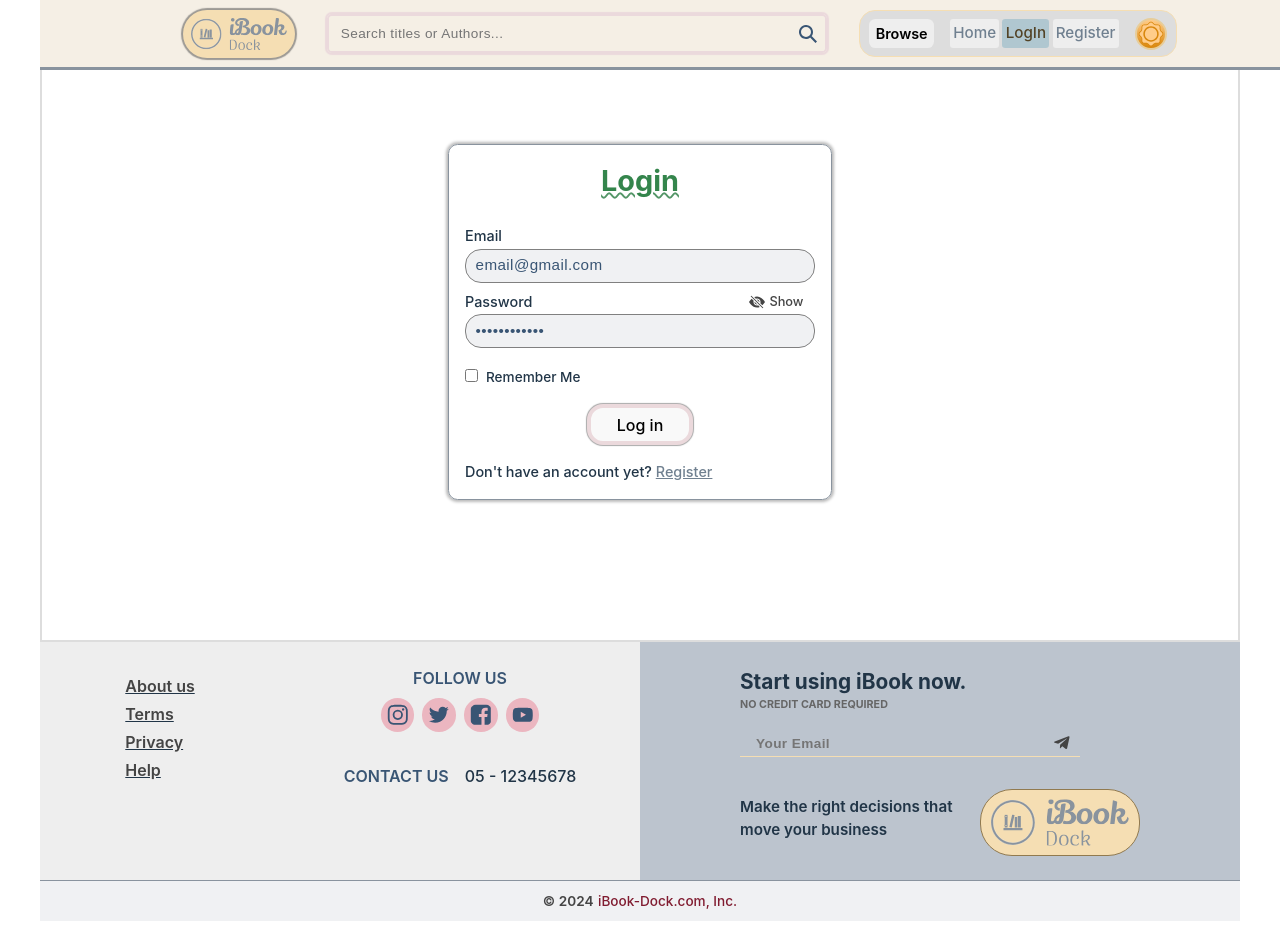
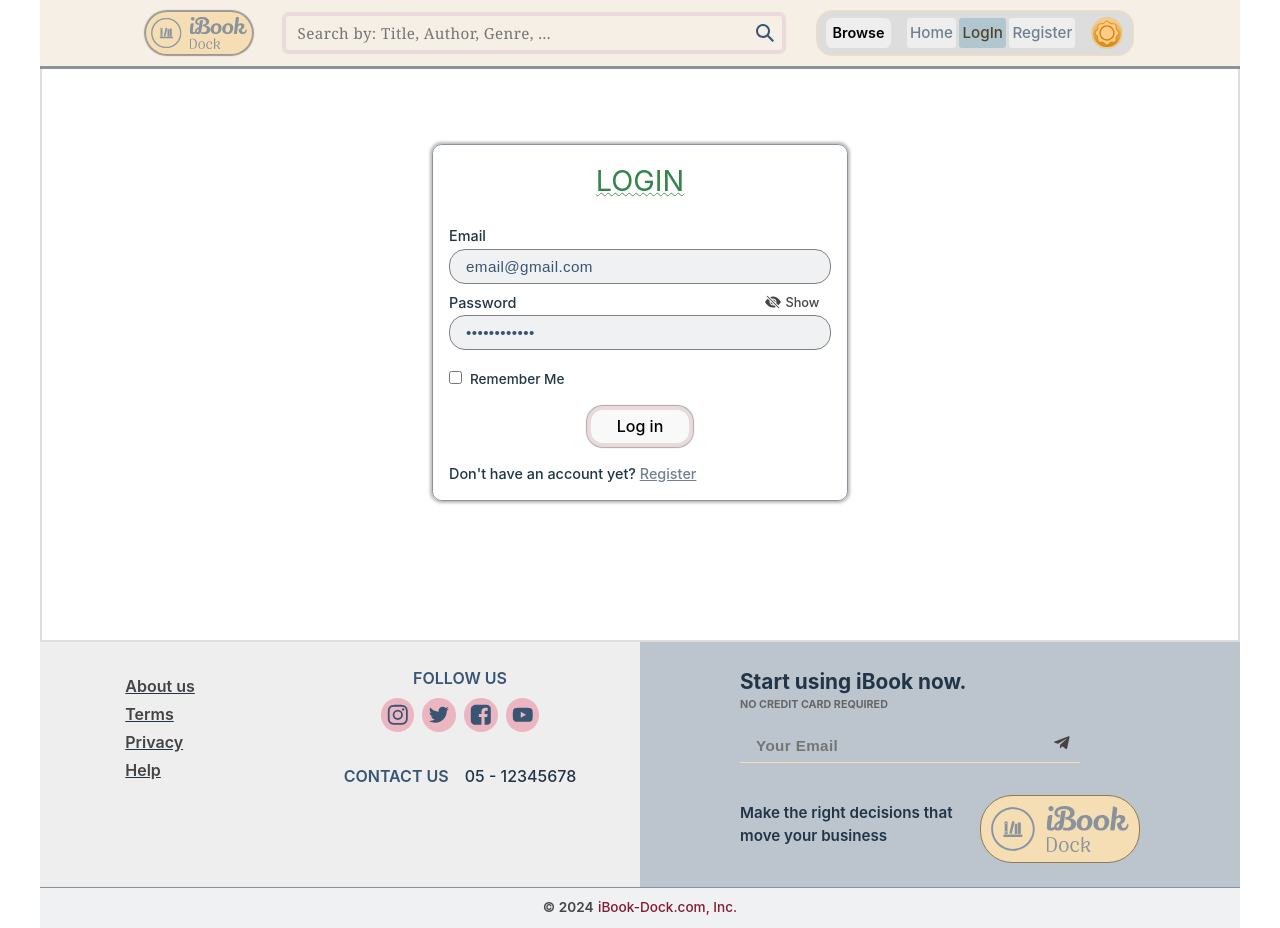
Before and after one commit to Amine-UiWeb/mern-IBook, a React (Vite) app in the folder client/: page /login in a window 1280 px wide. Built offline with nearby package versions, Linux system fonts and the light colour scheme.

Commit message:
Client: display search results in a dropdown menu

```diff
--- a/client/src/components/header/Header.css
+++ b/client/src/components/header/Header.css
@@ -1,9 +1,12 @@
 .header {
   position: fixed;
   width: 100%;
+  max-width: 1200px;
   display: flex;
   align-items: center;
   justify-content: center;
+  flex-wrap: wrap;
+  margin-inline: auto;
   gap: 1rem;
   padding: .6rem;
   border-bottom: 3px solid var(--pri-blue-200);
@@ -35,6 +38,7 @@
 
 .header .logo-wrapper {
   background: var(--wheat-200);
+  padding: .3rem;
   border-radius: 2rem;
   box-shadow: 0 0 1px 2px rgba(68, 68, 68, 0.5);
 }
@@ -49,19 +53,21 @@
 .header .search-container {
   position: relative;
   display: flex;
+  min-width: 14rem;
+  max-width: 20rem;
   flex: 1;
   align-items: center;
-  max-width: 360px;
 }
 
 .header input[type="search"]::-webkit-search-cancel-button { display: none; }
 .header input[type="search"] {
+  font-family: Cambria, Cochin, Georgia, Times, 'Times New Roman', serif;
+  background: transparent;
   color: var(--pri-blue-400);
-  background: transparent;
+  font-size: 1rem;
   padding: .4rem 2rem .4rem .75rem;
   border: 2px solid var(--crimson-light-1);
   outline: none;
-  font-size: .95rem;
   box-shadow: 0 0 1px 2px var(--crimson-light-1);
 }
 .header input:is(:focus) { background: var(--crimson-light-1); }
@@ -72,6 +78,40 @@
 .header .search-icon svg {
   fill: var(--pri-blue-400);
   display: block;
+}
+
+.search-results {
+  position: absolute;
+  display: none;
+  width: 100%;
+  top: 100%;
+  background: var(--light-1);
+  z-index: 20;
+}
+.search-container.active .search-results { display: block; }
+
+.search-results li {
+  display: flex;
+  align-items: center;
+  gap: 1rem;
+  border-bottom: 1px solid var(--light-3);
+  padding: .5rem;
+}
+
+.search-results div:nth-child(2) { overflow: hidden; }
+/* .search-results .thumbnail {  } */
+.search-results img { height: 3.8rem; width: 3.8rem; }
+.search-results li .h5 {
+  text-overflow: ellipsis;
+  -ms-text-overflow: ellipsis;
+  -o-text-overflow: ellipsis;
+  text-wrap: nowrap;
+  overflow: hidden;
+}
+.search-results li span {
+  font-size: .8rem;
+  text-decoration: underline;
+  color: var(--wheat-600);
 }
 
 
--- a/client/src/components/header/Header.jsx
+++ b/client/src/components/header/Header.jsx
@@ -1,48 +1,129 @@
-import { useState } from "react"
-import { NavLink } from "react-router-dom"
+import { useState, useEffect, useCallback, memo } from "react"
+import { Link, NavLink } from "react-router-dom"
+import axios from "axios"
 
-import { MagnifyingGlass } from "../svgs/MagnifyingGlass"
-import { Menu } from "../svgs/Menu"
+import { debounce } from "../../utils/helpers/debounce.js"
 
 import Nav from "./Nav"
 import Logo from "../../assets/icons/logo.svg"
+import { Menu } from "../svgs/Menu"
+import { MagnifyingGlass } from "../svgs/MagnifyingGlass"
 import "./Header.css"
+
+const BASE_URL = 'https://openlibrary.org/search.json?'
+const fields = 'title,author_name,key,cover_edition_key'
+const COVER_URL = (value) => `https://covers.openlibrary.org/b/olid/${value}-S.jpg`
 
 
 const Header = () => {
 
   const [isPanelOpen, setIsPanelOpen] = useState(false)
 
-  const handleToggler = () => {
-    document.querySelector("[data-panel-toggler]").classList.toggle('active')
-    setIsPanelOpen(prev => !prev)
-  }
+  const [searchText, setSearchText] = useState('')
+
+  const [isSearching, setIsSearching] = useState(false)
+  const [searchResults, setSearchResults] = useState([])
+
+
+  const handleToggler = () => setIsPanelOpen(prev => !prev)
+
+  const onSearchChange = (e) => setSearchText(e.target.value)
+
+
+  const memoizedSearch = useCallback(
+    (() => {
+      let to
+
+      return (val) => {
+        clearTimeout(to)
+        to = setTimeout(async () => {
+          try {
+            setIsSearching(true)
+            const encodedTitle = encodeURIComponent(val)
+            const url = `${BASE_URL}q=${encodedTitle}&fields=${fields}&limit=5`
+            const { data } = await axios.get(url,
+              { headers: { 'Content-Type': 'application/json' } }
+            );
+            setSearchResults(data?.docs)
+          }
+          catch (e) { console.error(e); }
+          finally { setIsSearching(false) }
+        }, 500)
+      }
+    })()
+  , [])
+
+  useEffect(() => { if (searchText[2]) memoizedSearch(searchText) }, [searchText])
+
+
+  const displaySearchResults = (e) =>
+    e.target.closest('.search-container').classList.add('active')
+
+  const hideSearchResults = (e) =>
+    e.target.closest('.search-container').classList.remove('active')
+
 
   return (
     <header className="header">
 
-        <div className="panel-toggler" data-panel-toggler onClick={handleToggler}>
+        <div
+          className={"panel-toggler" + (isPanelOpen ? " active" : "")}
+          onClick={handleToggler}
+        >
           <Menu />
         </div>
 
-        <div className="logo-wrapper p-0-5">
+        <div className="logo-wrapper">
           <NavLink to='/'>
             <img className="logo" src={Logo} alt="logo" />
           </NavLink>
         </div>
 
-        <div className="search-container">
+        <div
+          className="search-container"
+          onMouseLeave={hideSearchResults}
+        >
           {/* todo: add a dropdown to use search queries */}
+
           <span className="search-icon">
-            <MagnifyingGlass />
+            {!isSearching ? <MagnifyingGlass /> : "..."}
+            {/* todo: display a spining icon when loading results */}
           </span>
 
           <input
             type="search"
             id="search"
             name="search"
-            placeholder="Search titles or Authors..."
+            placeholder="Search by: Title, Author, Genre, ..."
+            value={searchText}
+            // todo: display search results when cursor is visible
+            onChange={onSearchChange}
+            onPointerDown={displaySearchResults}
           />
+
+          <div className="search-results">
+            <ul>
+
+              {
+                searchResults.map((doc, i) => (
+                  <li key={i}>
+                    <div className="thumbnail">
+                      <img src={COVER_URL(doc?.cover_edition_key)} />
+                    </div>
+                    <div>
+                      <Link to={doc?.key}>
+                        <h5 className="h5">{doc?.title}</h5>
+                      </Link>
+                      <Link to={'/author/' + doc?.author_key?.[0]}>
+                        <span>{doc?.author_name?.[0]}</span>
+                      </Link>
+                    </div>
+                  </li>
+                ))
+              }
+
+            </ul>
+          </div>
         </div>
 
         <Nav isPanelOpen={isPanelOpen} handleToggler={handleToggler} />
--- a/client/src/index.css
+++ b/client/src/index.css
@@ -116,16 +116,14 @@ body {
 }
 
 body::-webkit-scrollbar { width: 16px; }
-
-body::-webkit-scrollbar-track { background-color: transparent; }
-
+body::-webkit-scrollbar-track { background-color: var(--light-1); }
 body::-webkit-scrollbar-thumb {
-  background-color: #9ca5a8;
+  background-color: var(--pri-blue-200);
   border-radius: 20px;
   border: 5px solid transparent;
   background-clip: content-box;
 }
-body::-webkit-scrollbar-thumb:hover { background-color: #a8bbbf; }
+body::-webkit-scrollbar-thumb:hover { background-color: var(--pri-blue-400); }
 
 .App { min-height: 100vh; }
 
@@ -186,18 +184,28 @@ input:where([type="search"], [type="text"], [type="password"], [type="Email"]) {
   width: 100%;
   background: var(--light-bluish);
   font-size: .95rem;
-  line-height: 1.5;
-  padding: .3rem .6rem;
+  line-height: initial;
   text-align: left;
+  padding: .5rem 1rem;
   border: 1px solid gray;
   border-radius: .3rem;
   transition: all .3s;
 }
-input:focus-within {
+input:where(
+  [type="search"],
+  [type="text"],
+  [type="password"],
+  [type="Email"]
+):focus-within {
   outline-color: var(--pri-blue-100);
   background: #fff;
 }
-input::placeholder { font-size: var(--fs-0-85); }
+input:where(
+  [type="search"],
+  [type="text"],
+  [type="password"],
+  [type="Email"]
+)::placeholder { font-size: var(--fs-0-95); }
 
 button {
   font-family: inherit;
--- a/client/src/pages/auth/LoginPage.css
+++ b/client/src/pages/auth/LoginPage.css
@@ -1,5 +1,5 @@
 .login {
-  max-width: 24rem;
+  max-width: 26rem;
   padding: 1rem;
   width: 100%;
   min-width: 16rem;
@@ -14,8 +14,9 @@
   font-size: 1.8rem;
   line-height: 1.4;
   margin-bottom: 1.5rem;
+  font-weight: 400;
   color: var(--sec-green-400);
-  text-decoration: wavy underline var(--sec-green-200) 2px;
+  text-decoration: wavy underline var(--sec-green-200) 1px;
 }
 
 
--- a/client/src/pages/auth/LoginPage.jsx
+++ b/client/src/pages/auth/LoginPage.jsx
@@ -66,7 +66,7 @@ const LoginPage = () => {
   return (
     <div className="login">
 
-      <h3>Login</h3>
+      <h3>LOGIN</h3>
 
       <form className="login-form">
 
--- a/client/src/pages/auth/RegisterPage.jsx
+++ b/client/src/pages/auth/RegisterPage.jsx
@@ -110,7 +110,7 @@ const RegisterPage = () => {
   return (
     <div className="login">
 
-      <h3>Register</h3>
+      <h3>REGISTER</h3>
 
       <form className="login-form">
 
--- /dev/null
+++ b/client/src/utils/helpers/debounce.js
@@ -0,0 +1,11 @@
+
+export const debounce = (fn, delay = 500) => {
+  let timeout;
+  console.log("parent")
+
+  return (...args) => {
+    clearTimeout(timeout);
+    console.log("child")
+    timeout = setTimeout(() => { fn(...args) }, delay);
+  }
+}
```
Also changed, not shown: 1 other file (tests, documents, lock files or other folders).
